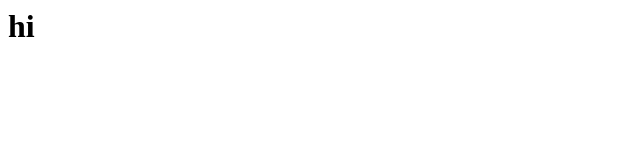
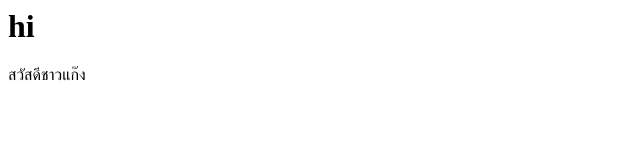
Before and after one commit to tititity/tititity.github.io, a plain HTML site: page index.html in a window 1280 px wide. Shown: the full height of the page, 0-640 px from the left. Drawn offline with Linux system fonts and the light colour scheme.

Commit message:
Update index.html

```diff
--- a/index.html
+++ b/index.html
@@ -4,5 +4,6 @@
 </head>
 <body>
 	<h1>hi</h1>
+	สวัสดีชาวแก๊ง
 </body>
 </html>
```
